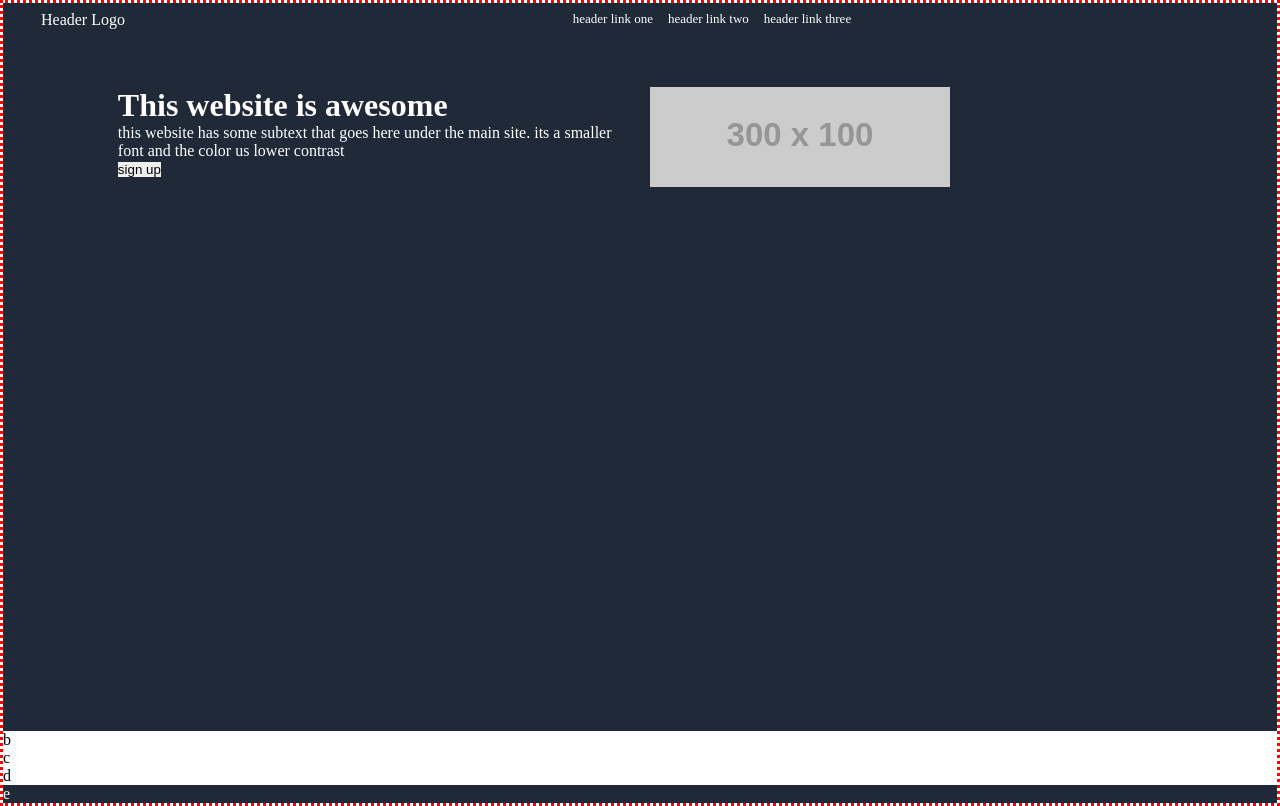
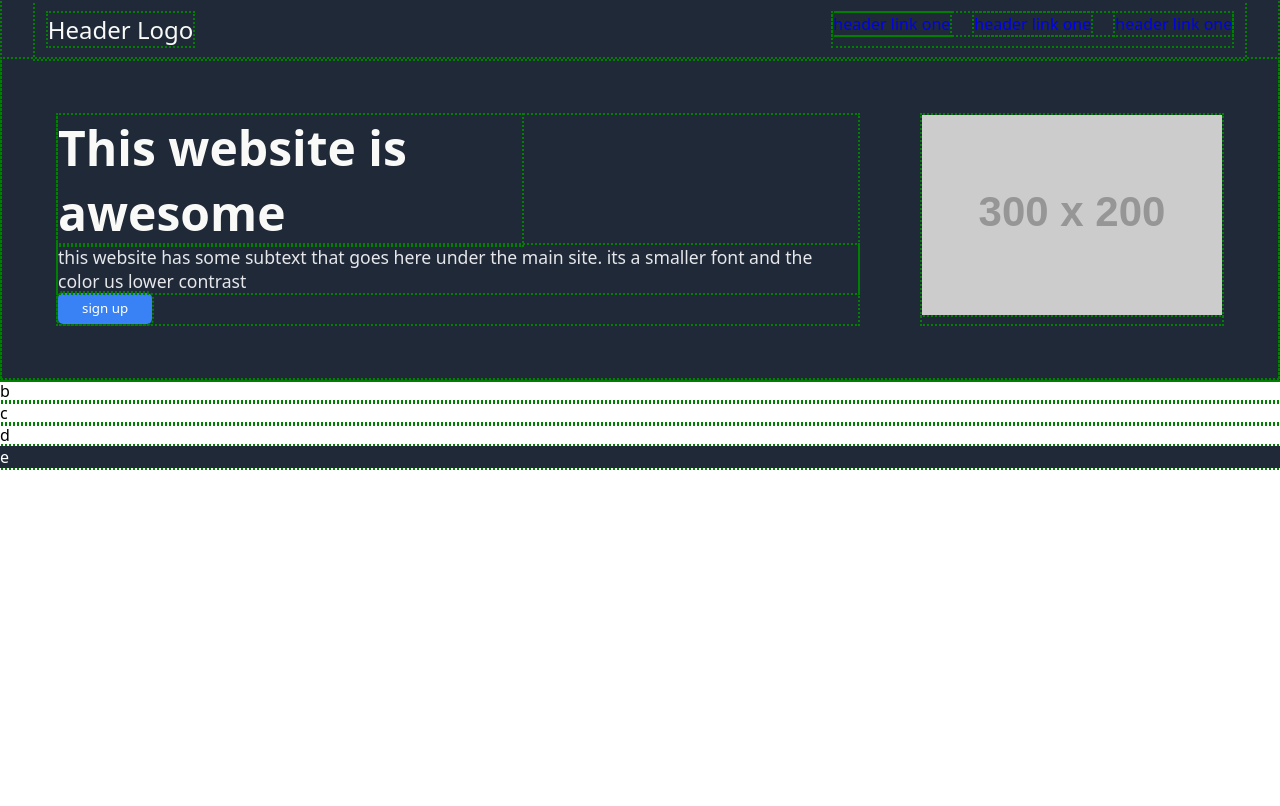
Before and after one commit to 1827765/hereos-page, a plain HTML site: page index.html in a window 1280 px wide. Drawn offline with Linux system fonts and the light colour scheme; placeholder pictures from the web are drawn by us.

Commit message:
Header and Logo changed the flex directions, increased the image placeholder size,aligned texts and contents in header,added font color and sizing to all header texts.
	modified:   README.md
	modified:   index.html
	modified:   style.css

```diff
--- a/index.html
+++ b/index.html
@@ -10,20 +10,19 @@
 <body>
     <div class="content">
         <div class="header">
-            <nav>
-                <div class="logo">Header Logo</div>
-                <ul class="nav link">
-                    <li class="link">
-                        header link one
-                    </li>
-                    <li class="link">
-                        header link two
-                    </li>
-                    <li class="link">
-                        header link three
-                    </li>
-                </ul>
-            </nav>
+            <div class="header all">
+                <div class="one">
+                    <div class="logo">Header Logo</div>
+                    <div class="nav link">
+                        <nav class="links">
+                       <a href="google.com">header link one</a>
+                        <a href="google.com">header link one</a>
+                        <a href="google.com">header link one</a>
+                    </div>
+                        </nav>
+
+                    </div>
+
             <div class="sub-header">
                 <div class="write-up">
 
@@ -35,10 +34,12 @@
                     </p>
                     <button class="sign-up">sign up</button>
                 </div>
-                <div class="image">                <img src="https://placehold.co/300x100/000000/FFFFFF/png" alt="placeholder">
+                <div class="image">                <img src="https://placehold.co/300x200/000000/FFFFFF/png" alt="placeholder">
                 </div>
 
             </div>
+            </div>
+
         </div>
         <div class="infomation">b</div>
         <div class="reviews">c</div>
--- a/style.css
+++ b/style.css
@@ -1,67 +1,104 @@
+
 *{
     /* outline: 1px dotted black; */
     margin: 0;
     padding: 0;
     border: 0;
     text-decoration: none;
+    outline: 2px dotted green;
+    font-family: system-ui, -apple-system, BlinkMacSystemFont, 'Segoe UI', Roboto, Oxygen, Ubuntu, Cantarell, 'Open Sans', 'Helvetica Neue', sans-serif;
 }
+a{
+    text-decoration: none;
+}
+body{
+    display: flex;
+    flex-direction: column;
+    min-height: 100vh;
+}
+
 .content{
     display: flex;
     flex-direction: column;
-    flex: auto;
 }
 
-ul{
-    list-style-type: none;
-}
+
 .header, .footer{
     background-color: #1f2937;
     color: white;
 }
 
 
-body{
+.header.all{
     display: flex;
     flex-direction: column;
-    min-height: 100vh;
-    border: 3px red dotted;
+    align-items: center;
+    width: fit-content;
+    margin: auto;
 }
 
-.header{
-    flex: 30%;
+nav.links {
     display: flex;
-    flex-direction: column;
-    /* margin: 10px; */
-}
-nav{
-    display: flex;
-    justify-content: space-evenly;
-    row-gap: 80px;
-    margin-bottom: 20px;
-    border: 10px;
-    padding: 8px;
-}
-.logo{
-    margin-right: auto;
-    padding: 0 30px;
-}
-.nav{
-    display: flex;
-    justify-content: space-between;
-    gap: 15px;
-    font-size: small;
-    margin-right: auto;
-}
-
-.sub-header{
-    display: flex;
-    justify-content: space-around;
-    padding: 0 30px;
-    gap: 20px;
-    margin: 30px auto;
+    flex-direction: row;
+    text-decoration: none;
+    gap: 1.5rem;
 
 }
 
-.write-up, .image{
-    flex: 1;
+.one{
+    display: flex;
+    gap: 40rem;
+    padding: 0.8rem;
 }
+
+
+
+div.sub-header{
+    display: flex;
+    flex: 0 0 auto;
+    border: 1.5rem;
+    padding: 3.5rem;
+    gap: 4rem;
+    justify-content: space-evenly;
+
+}
+
+h1{
+    font-size: 3rem;
+    color: #f9faf8;
+    font-weight: 900;
+    padding: 0 4rem 0 0;
+    width: 25rem;
+}
+
+p{
+    font-size: 1.1rem;
+    color: #e5e7eb;
+    text-wrap: wrap;
+
+}
+
+div.logo{
+    font-size: 1.5rem;
+    color: #f9faf8;
+}
+
+button{
+    color: white;
+    background-color: #3882f6;
+    border-radius: 5px;
+    padding: 0.5em 1.5rem;
+}
+
+.image{
+    flex: 0 1;
+    display: flex;
+    flex-direction: column;
+}
+img{
+    flex: 1 0 inherit;
+}
+
+.write-up{
+    width: 50rem;
+}
```
Also changed, not shown: 1 other file.
